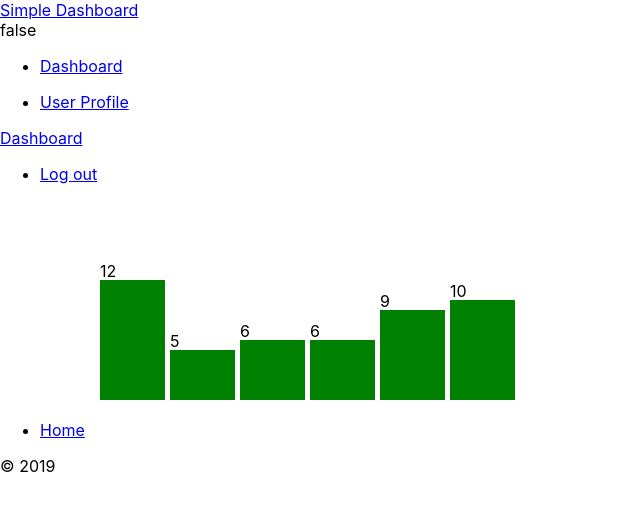
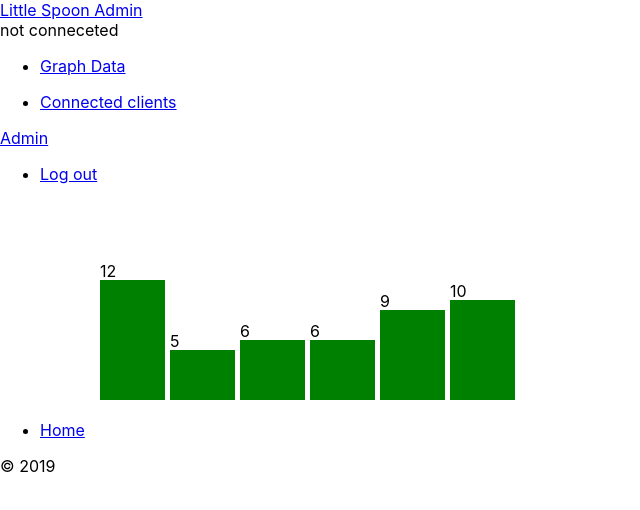
Before and after one commit to TheLittleSpoon/TheLittleSpoonAdminClient, a React (Create React App) app: page /GraphData in a window 1280 px wide. Before the commit this address led to /dashboard. Shown: the top 510 px of the page, without its empty margins (0-640 px from the left). Built offline with nearby package versions, Linux system fonts and the light colour scheme; the HTML template or start-up script is replaced by a standard one.

Commit message:
add conneted clients for admdin

```diff
--- a/src/App.css
+++ b/src/App.css
@@ -36,3 +36,7 @@
     transform: rotate(360deg);
   }
 }
+
+.connection {
+  align-items: center;
+}
--- /dev/null
+++ b/src/components/ConnectedClient/ConnectedClient.js
@@ -0,0 +1,41 @@
+import React from 'react'
+import {Link} from 'react-router-dom'
+import face3 from "../../assets/img/faces/face-3.jpg"
+
+export default function ConnectedClient() {
+    return (
+        <div className="card card-user">
+            <div className="card-image">
+                <img
+                    src="https://ununsplash.imgix.net/photo-1431578500526-4d9613015464?fit=crop&fm=jpg&h=300&q=75&w=400"
+                    alt="..."/>
+            </div>
+            <div className="card-body">
+                <div className="author">
+                    <img className="avatar border-gray" src={face3} alt="..."/>
+                    <h5 className="title">Mike Andrew</h5>
+                    <p className="description">
+                        michael24
+                    </p>
+                </div>
+                <p className="description text-center">
+                    "Lamborghini Mercy
+                    <br/> Your chick she so thirsty
+                    <br/> I'm in that two seat Lambo"
+                </p>
+            </div>
+            <hr/>
+            <div className="button-container mr-auto ml-auto">
+                <button className="btn btn-simple btn-link btn-icon">
+                    <i className="fa fa-facebook-square"></i>
+                </button>
+                <button className="btn btn-simple btn-link btn-icon">
+                    <i className="fa fa-twitter"></i>
+                </button>
+                <button className="btn btn-simple btn-link btn-icon">
+                    <i className="fa fa-google-plus-square"></i>
+                </button>
+            </div>
+        </div>
+    )
+}
--- a/src/components/Main.js
+++ b/src/components/Main.js
@@ -9,9 +9,9 @@ function Main() {
         return <div className="main-panel">
                 <Navbar />
                 <Switch>
-                    <Route path="/dashboard" component={Dashboard} />
-                    <Route path="/profile" component={UserProfile} />
-                    <Redirect from='*' to='/dashboard' />
+                    <Route path="/GraphData" component={Dashboard} />
+                    <Route path="/connectedClients" component={UserProfile} />
+                    <Redirect from='*' to='/GraphData' />
                 </Switch>
                 <Footer />
         </div>
--- a/src/components/Navbar.js
+++ b/src/components/Navbar.js
@@ -5,7 +5,7 @@ function Navbar() {
         return (
             <nav className="navbar navbar-expand-lg " color-on-scroll="500">
                 <div className="container-fluid">
-                    <a className="navbar-brand" href="/">Dashboard</a>
+                    <a className="navbar-brand" href="/">Admin </a>
                     <div className="collapse navbar-collapse justify-content-end" id="navigation">
                         <ul className="navbar-nav ml-auto">
                             <li className="nav-item">
--- a/src/components/Sidebar.js
+++ b/src/components/Sidebar.js
@@ -3,7 +3,7 @@ import {Link, NavLink} from "react-router-dom";
 import socket from "../socketManager/socketManager"
 
 function isConnected() {
-    return socket.connected ? "true": "false";
+    return socket.connected ? "conneceted": "not conneceted";
 }
 
 function Sidebar() {
@@ -15,23 +15,23 @@ function Sidebar() {
             <div className="sidebar-wrapper">
                 <div className="logo">
                     <Link to='/' className="simple-text">
-                        Simple Dashboard
+                       Little Spoon Admin
                     </Link>
-                    <div>
+                    <div className="connection">
                         {isConnected()}
                     </div>
                 </div>
                 <ul className="nav">
                     <li className="nav-item">
-                        <NavLink className="nav-link" to='/dashboard'>
+                        <NavLink className="nav-link" to='/GraphData'>
                             <i className="nc-icon nc-chart-pie-35"></i>
-                            <p>Dashboard</p>
+                            <p>Graph Data</p>
                         </NavLink>
                     </li>
                     <li className="nav-item">
-                        <NavLink className="nav-link" to='/profile'>
+                        <NavLink className="nav-link" to='/connectedClients'>
                             <i className="nc-icon nc-circle-09"></i>
-                            <p>User Profile</p>
+                            <p>Connected clients</p>
                         </NavLink>
                     </li>
                 </ul>
--- a/src/components/UserProfile.js
+++ b/src/components/UserProfile.js
@@ -1,6 +1,5 @@
 import React from 'react'
-import { Link } from 'react-router-dom'
-import face3 from "../assets/img/faces/face-3.jpg"
+import ConnectedClient from "./ConnectedClient/ConnectedClient";
 
 function UserProfile() {
         return (
@@ -8,39 +7,16 @@ function UserProfile() {
                 <div className="container-fluid">
                     <div className="row">
                         <div className="col-md-4">
-                            <div className="card card-user">
-                                <div className="card-image">
-                                    <img src="https://ununsplash.imgix.net/photo-1431578500526-4d9613015464?fit=crop&fm=jpg&h=300&q=75&w=400" alt="..." />
-                                </div>
-                                <div className="card-body">
-                                    <div className="author">
-                                        <Link to='/'>
-                                            <img className="avatar border-gray" src={face3} alt="..." />
-                                            <h5 className="title">Mike Andrew</h5>
-                                        </Link>
-                                        <p className="description">
-                                            michael24
-                                        </p>
-                                    </div>
-                                    <p className="description text-center">
-                                        "Lamborghini Mercy
-                                        <br /> Your chick she so thirsty
-                                        <br /> I'm in that two seat Lambo"
-                                    </p>
-                                </div>
-                                <hr />
-                                <div className="button-container mr-auto ml-auto">
-                                    <button className="btn btn-simple btn-link btn-icon">
-                                        <i className="fa fa-facebook-square"></i>
-                                    </button>
-                                    <button className="btn btn-simple btn-link btn-icon">
-                                        <i className="fa fa-twitter"></i>
-                                    </button>
-                                    <button className="btn btn-simple btn-link btn-icon">
-                                        <i className="fa fa-google-plus-square"></i>
-                                    </button>
-                                </div>
-                            </div>
+                            <ConnectedClient />
+                        </div>
+                        <div className="col-md-4">
+                            <ConnectedClient />
+                        </div>
+                        <div className="col-md-4">
+                            <ConnectedClient />
+                        </div>
+                        <div className="col-md-4">
+                            <ConnectedClient />
                         </div>
                     </div>
                 </div>
--- a/src/components/graph/GraphForAdmin.js
+++ b/src/components/graph/GraphForAdmin.js
@@ -2,18 +2,20 @@ import * as d3 from "d3";
 import {useEffect} from "react";
 
 function GraphForAdmin(props) {
-
+    let svg;
 
     useEffect(() => {
         const h = props.height;
         const w = props.width;
 
         const data = props.data;
-        const svg = d3.select("#body")
+        if (!d3.select("svg").node()) {
+            svg = d3.select("#body")
                 .append("svg")
                 .attr("width", w)
                 .attr("height", h)
                 .style("margin-left", 100);
+
 
             svg.selectAll("rect")
                 .data(data)
@@ -32,7 +34,7 @@ function GraphForAdmin(props) {
                 .text((d) => d)
                 .attr("x", (d, i) => i * 70)
                 .attr("y", (d, i) => h - (10 * d) - 3)
-
+        }
 
     })
 
--- a/src/socketManager/socketManager.js
+++ b/src/socketManager/socketManager.js
@@ -1,6 +1,6 @@
 import io from "socket.io-client";
 
-let socket = io().connect('localhost:8080');
+let socket = io().connect('http://35.224.144.255:3000/');
 
 
 socket.on('connect', () => {
```
Also changed, not shown: 1 other file (tests, documents, lock files or other folders). Lines whose indentation alone changed are shown as unchanged.
